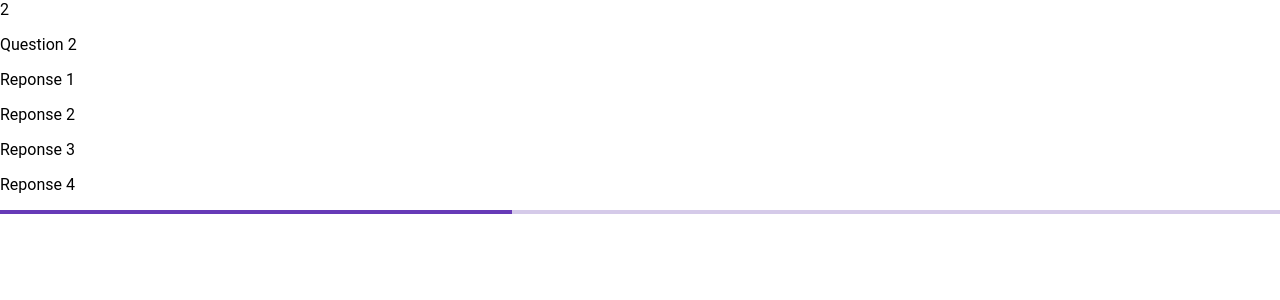
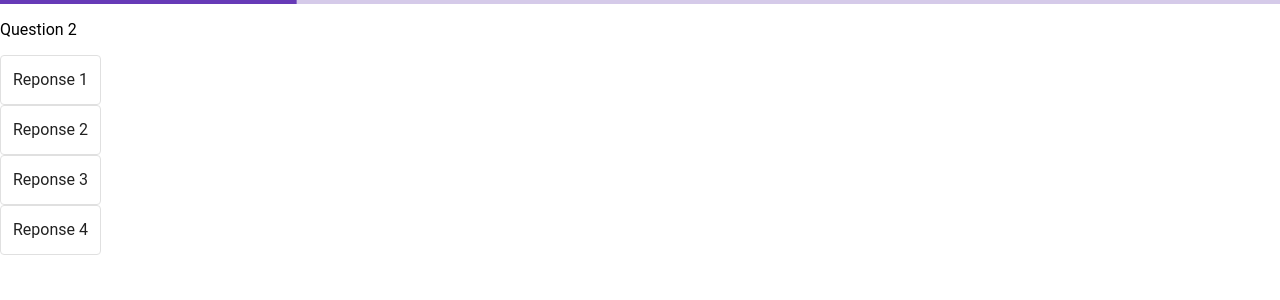
Before and after one commit to Busquets91/foot-quiz, an Angular app: page /game in a window 1280 px wide. Shown: the top 300 px of the page. Built offline with nearby package versions, Linux system fonts and the light colour scheme.

Commit message:
[Router] added button toggle

```diff
--- a/src/app/answer/answer.component.html
+++ b/src/app/answer/answer.component.html
@@ -1 +1 @@
-<p (click)="handleAnswer()">{{this.answer.answer}}</p>
+<mat-button-toggle (click)="handleAnswer()">{{this.answer.answer}}</mat-button-toggle>
--- a/src/app/app.module.ts
+++ b/src/app/app.module.ts
@@ -7,6 +7,7 @@ import {
   MatListModule,
   MatToolbarModule
 } from "@angular/material"
+import { MatButtonToggleModule } from '@angular/material/button-toggle';
 import { MatProgressBarModule } from '@angular/material/progress-bar';
 import { RouterModule, Routes } from "@angular/router"
 
@@ -48,7 +49,8 @@ const appRoutes: Routes = [
       enabled: environment.production
     }),
     BrowserAnimationsModule,
-    MatProgressBarModule
+    MatProgressBarModule,
+    MatButtonToggleModule
   ],
   providers: [],
   bootstrap: [AppComponent]
--- a/src/app/coutdown-timer/coutdown-timer.component.html
+++ b/src/app/coutdown-timer/coutdown-timer.component.html
@@ -1 +1 @@
-<div>{{this.seconds}}</div>
+<mat-progress-bar mode="determinate" value="{{(this.getSeconds()/10)*100}}"></mat-progress-bar>
--- a/src/app/coutdown-timer/coutdown-timer.component.ts
+++ b/src/app/coutdown-timer/coutdown-timer.component.ts
@@ -15,6 +15,10 @@ export class CoutdownTimerComponent implements OnInit {
 
   clearTimer() {
     clearInterval(this.intervalId)
+  }
+
+  getSeconds(): number {
+    return this.seconds
   }
 
   ngOnInit() {
--- a/src/app/game-manager/game-manager.component.html
+++ b/src/app/game-manager/game-manager.component.html
@@ -1,3 +1,2 @@
 <app-game *ngIf="!this.isGameOver()" [game]="game" (gameOver)="over($event)"></app-game>
 <app-end-game *ngIf="this.isGameOver()" [score]="score"></app-end-game>
-<mat-progress-bar mode="determinate" value="40"></mat-progress-bar>
```
